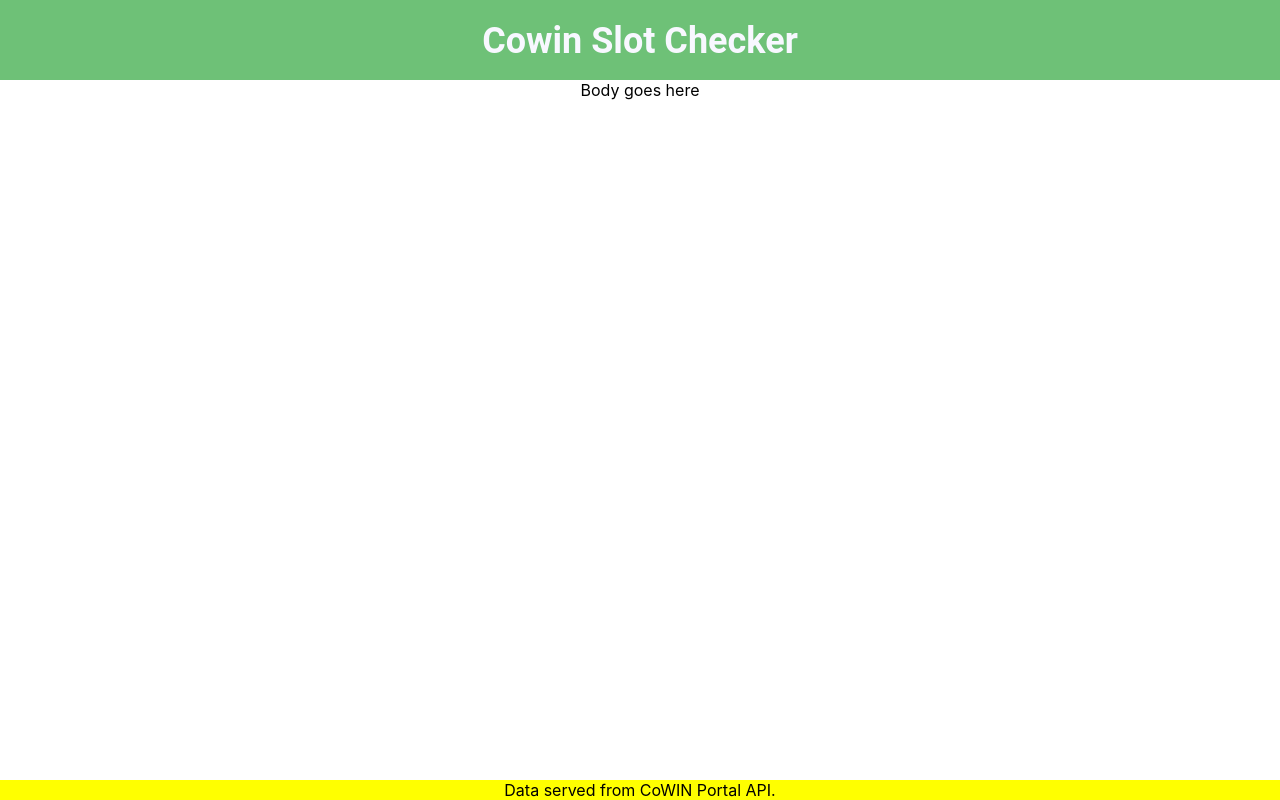
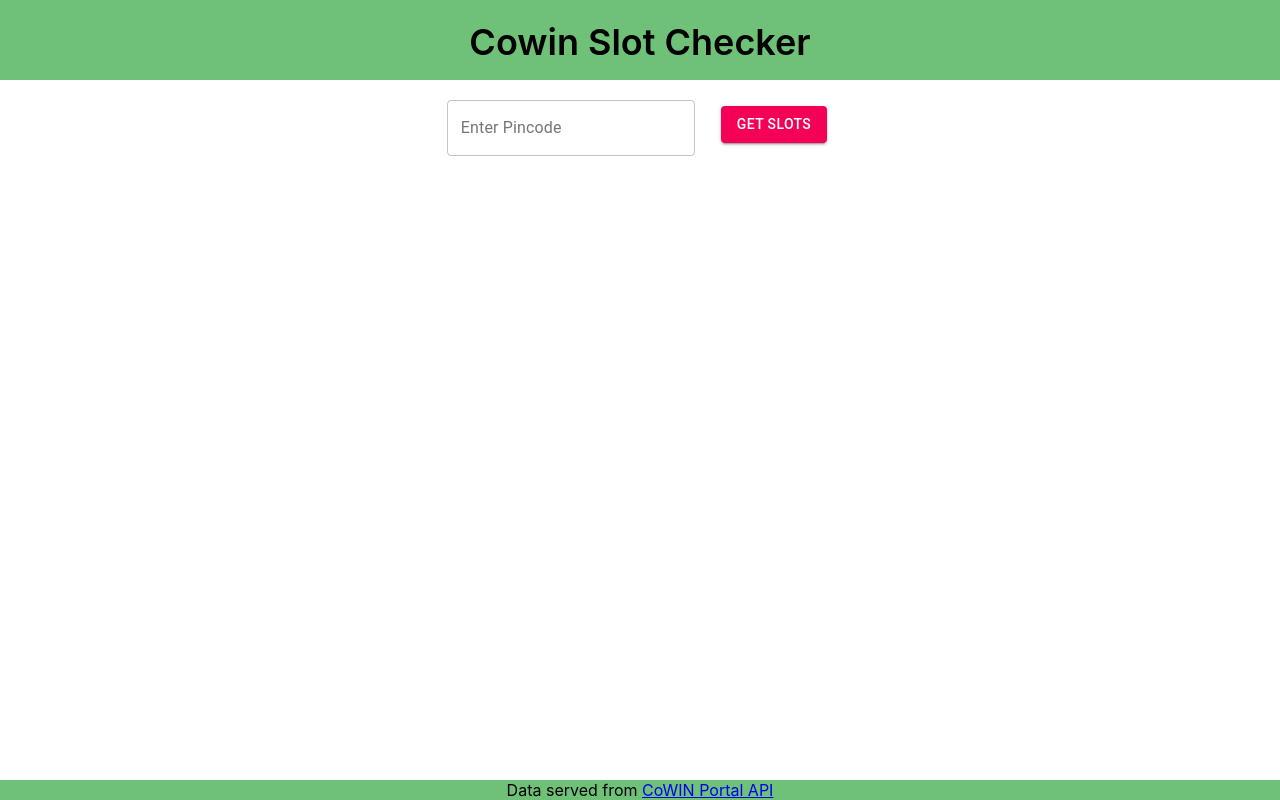
Before and after one commit to manoj-gupta/cowin, a React (Create React App) app: page / in a window 1280 px wide. Built offline with nearby package versions, Linux system fonts and the light colour scheme.

Commit message:
Data based on pincode

```diff
--- a/package.json
+++ b/package.json
@@ -6,9 +6,11 @@
   "dependencies": {
     "@material-ui/core": "^4.11.4",
     "@material-ui/icons": "^4.11.2",
+    "@material-ui/lab": "^4.0.0-alpha.58",
     "@testing-library/jest-dom": "^5.12.0",
     "@testing-library/react": "^11.2.6",
     "@testing-library/user-event": "^12.8.3",
+    "axios": "^0.21.1",
     "react": "^17.0.2",
     "react-dom": "^17.0.2",
     "react-scripts": "4.0.3",
--- /dev/null
+++ b/src/components/Body.js
@@ -0,0 +1,69 @@
+import React from "react";
+import { Card, CardContent } from "@material-ui/core";
+import PinDropIcon from "@material-ui/icons/PinDrop";
+import Table from "@material-ui/core/Table";
+import TableBody from "@material-ui/core/TableBody";
+import TableCell from "@material-ui/core/TableCell";
+import TableContainer from "@material-ui/core/TableContainer";
+import TableHead from "@material-ui/core/TableHead";
+import TableRow from "@material-ui/core/TableRow";
+import Paper from "@material-ui/core/Paper";
+
+// internal
+import { useStyles } from "../styles";
+
+const Body = ({ Centers }) => {
+  const classes = useStyles();
+
+  return (
+    <div style={{ marginBottom: "40px" }}>
+      {Centers &&
+        Centers.map((res, i) => (
+          <Card style={{ marginBottom: "20px" }}>
+            <CardContent>
+            <div className={classes.centerName}>
+              <span>
+                  <PinDropIcon />
+              </span>
+              {res.name}
+            </div>
+            <div className={classes.address}>
+                Address: {res.address}, {res.pincode}
+              <div className={classes.feeType}>
+                {res.fee_type}
+              </div>
+            </div>
+            </CardContent>
+            <TableContainer component={Paper}>
+              <Table aria-label="simple table">
+                <TableHead>
+                  <TableRow>
+                    <TableCell>Date</TableCell>
+                    <TableCell>Available Capacity</TableCell>
+                    <TableCell>Age</TableCell>
+                  </TableRow>
+                </TableHead>
+                <TableBody>
+                  {res.sessions.map((row) => (
+                    <TableRow key={row.date}>
+                      <TableCell component="th" scope="row">
+                        {row.date}{" "}
+                      </TableCell>
+                      <TableCell align="left">
+                        <span className={classes.available}>{row.available_capacity}</span>
+                      </TableCell>
+                      <TableCell align="left">
+                        <span className={classes.age}>{row.min_age_limit}+</span>
+                      </TableCell>
+                    </TableRow>
+                  ))}
+                </TableBody>
+              </Table>
+            </TableContainer>
+          </Card>
+        ))}
+    </div>
+  );
+};
+
+export default Body;
--- a/src/components/Cowin.js
+++ b/src/components/Cowin.js
@@ -1,27 +1,108 @@
-import React, { useState } from 'react'
+import React, { useState } from 'react';
+import { TextField } from "@material-ui/core";
+import Button from "@material-ui/core/Button";
+import Snackbar from "@material-ui/core/Snackbar";
+import MuiAlert from '@material-ui/lab/Alert';
+
+// axios for REST queries
+import axios from "axios";
 
 // internal
 import { useStyles } from "../styles";
+import Body from "./Body";
+
+function Alert(props) {
+  return <MuiAlert elevation={6} variant="filled" {...props} />;
+}
 
 const Cowin = () => {
   const classes = useStyles();
 
+  // states
+  const [pinCode, setPinCode] = useState(0);
+  const [open, setOpen] = React.useState(false);
+  const [Type, setType] = useState("");
+  const [Message, setMessage] = useState("");
+  const [Centers, setCenters] = useState();
+
+  const getSlots = async () => {
+    const obj = new Date();
+    try {
+      const response = await axios.get(
+        `https://cdn-api.co-vin.in/api/v2/appointment/sessions/public/calendarByPin?pincode=${pinCode}&date=${obj.getDate()}-${
+          obj.getMonth() + 1
+        }-${obj.getFullYear()}`
+      );
+      // console.log(response.data.centers);
+      if (response.data.centers.length > 0) {
+        setOpen(true);
+        setType("success");
+        setMessage("Data Found");
+      } else {
+        setOpen(true);
+        setType("info");
+        setMessage(`Cowin data not available for this ${pinCode}`);
+      }
+
+      setCenters(response.data.centers);
+    } catch (err) {
+      setOpen(true);
+      setType("error");
+      setMessage("Invalid Pincode");
+    }
+  };
+
+  const resetOnClose = () => {
+    setOpen(false);
+    setType("");
+    setMessage("");
+  };
+
   return (
-    <div>
+    <div className={classes.container}>
       {/* Header */}
       <div className={classes.header}>
         Cowin Slot Checker
       </div>
 
-      {/* Body */}
-      Body goes here
+      {/* Input */}
+      <div style={{ display: "flex", justifyContent: "center", marginTop: 20 }}>
+        <div className={classes.textfield}>
+          <TextField
+            id="outlined-helperText"
+            label="Enter Pincode"
+            // helperText="Click Submit to Get slot"
+            variant="outlined"
+            fullWidth
+            size="medium"
+            onChange={(e) => setPinCode(e.target.value)}
+          />
+        </div>
+        <div className={classes.btn}>
+          <Button
+            variant="contained"
+            color="secondary"
+            onClick={getSlots}
+          >
+            Get Slots
+          </Button>
+        </div>
+      </div>
+
+      {/* Display centers */}
+      <Body Centers={Centers} />
 
       {/* Footer */}
       <div className={classes.footer}>
-        Data served from CoWIN Portal API.
-      </div>
+        Data served from <a href="https://apisetu.gov.in/public/marketplace/api/cowin" target="_blank" rel="noopener noreferrer">CoWIN Portal API</a>
       </div>
 
+      <Snackbar open={open} autoHideDuration={6000} onClose={resetOnClose}>
+        <Alert onClose={resetOnClose} severity={Type}>
+          {Message}
+        </Alert>
+      </Snackbar>
+    </div>
   )
 };
 
--- a/src/styles.js
+++ b/src/styles.js
@@ -1,11 +1,12 @@
-import { yellow } from "@material-ui/core/colors";
 import { makeStyles } from "@material-ui/core/styles";
 
 export const useStyles = makeStyles((theme) => ({
+  container: {
+    display: "flex",
+    flexDirection: "column",
+  },
   header: {
     backgroundColor: "#6EC177",
-    color: "#F8F8FF",
-    fontFamily: "Roboto",
     fontSize: 36,
     fontWeight: 600,
     height: "60px",
@@ -13,9 +14,53 @@ export const useStyles = makeStyles((theme) => ({
     width: "100%",
   },
   footer: {
-    backgroundColor: "#ffff00",
+    backgroundColor: "#6EC177",
     bottom: 0,
     position: "fixed",
     width: "100%",
   },
+  textfield: {
+    alignSelf: "center",
+  },
+  btn: {
+    padding: 6,
+    marginLeft: "20px",
+  },
+  feeType: {
+    backgroundColor: "#20065f",
+    color: "#ffffff",
+    width: "120px",
+    borderRadius: "60px",
+    textAlign: "center",
+    fontSize: "20px",
+    letterSpacing: "4px",
+    marginLeft: "auto",
+    alignSelf: "center",
+  },
+  centerName: {
+    backgroundColor: "#14948b",
+    color: "#ffffff",
+    display: "flex",
+    fontSize: "20px",
+    textAlign: "center",
+  },
+  available: {
+    color: "white",
+    backgroundColor: "#ff6f62",
+    padding: "10px",
+    borderRadius: "10px",
+    fontSize: "16px",
+  },
+  age: {
+    color: "white",
+    backgroundColor: "#14948b",
+    padding: "10px",
+    borderRadius: "10px",
+    fontSize: "16px",
+  },
+  address: {
+    textAlign: "start",
+    marginTop: "16px",
+    display: "flex",
+  }
 }));
```
Also changed, not shown: 1 other file (tests, documents, lock files or other folders).
